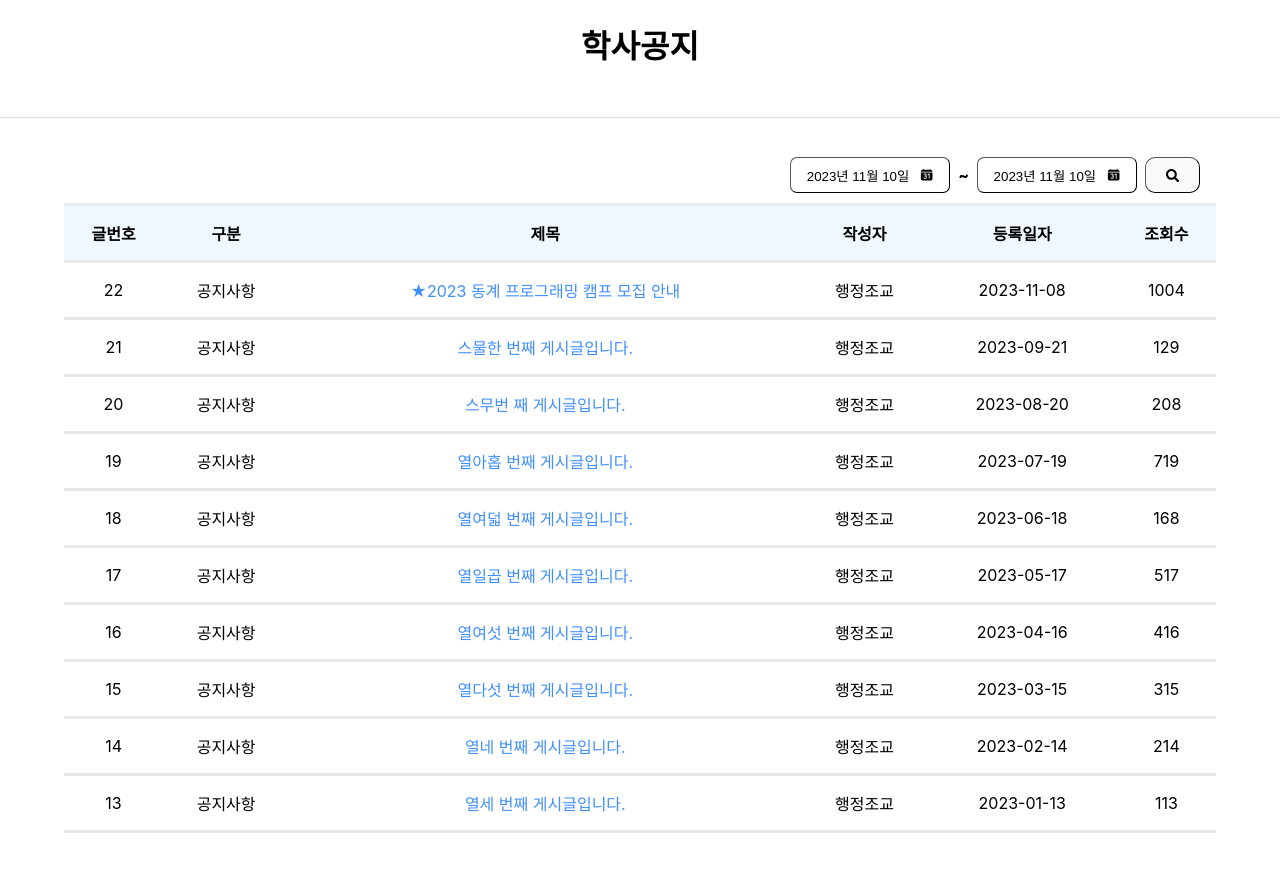
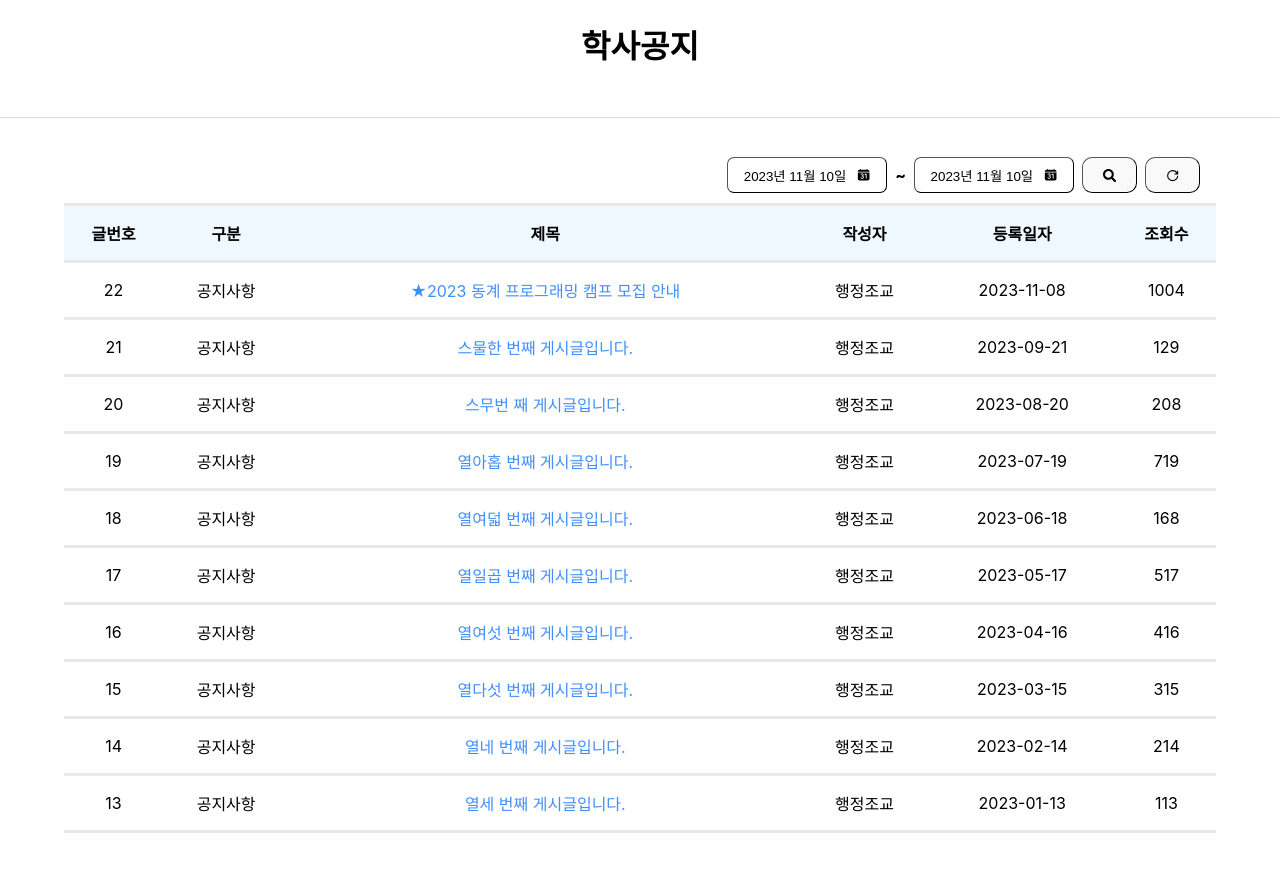
Before and after one commit to anjdal713/renewel, a React (Create React App) app: page / in a window 1280 px wide. Built offline with nearby package versions, Linux system fonts and the light colour scheme.

Commit message:
기간설정 오류해결
DatePicker을 이용한 기간설정 오류해결

```diff
--- a/src/page/post/DatePicker.css
+++ b/src/page/post/DatePicker.css
@@ -1,4 +1,4 @@
-.search-button {
+.button {
     width: 55px;
     padding: 7px;
     background-color: rgb(250, 249, 249);
@@ -6,7 +6,7 @@
     margin-left: 8px;
     border-width: 1px;
 }
-.search-icon{
+.icon{
     padding-top: 4px;
 }
 .search-bar {
--- a/src/page/post/PostList.js
+++ b/src/page/post/PostList.js
@@ -8,6 +8,7 @@ import Pagination from 'react-js-pagination';
 import './Paging.css'
 import CustomDatePicker from "./DatePicker";
 import { FaSearch } from "react-icons/fa";
+import { GrPowerReset } from "react-icons/gr";
 
 const PostList = props => {
     const [ dataList, setDataList ] = useState([]);
@@ -16,25 +17,29 @@ const PostList = props => {
     const [startDate, setStartDate] = useState(new Date());
     const [endDate, setEndDate] = useState(new Date());
     const [postPerPage] = useState(10);
+    const [tempList, setTempList] = useState([]);
 
     const indexOfLastPost = page*postPerPage;
     const indexOfFirstPost = indexOfLastPost - postPerPage;
 
     useEffect(() => {
         setDataList(postList);
-    }, [])
+        setTempList(postList);
+    }, [tempList])
 
     useEffect(() => {
         setCurrentPosts(dataList.slice(indexOfFirstPost, indexOfLastPost));
     }, [indexOfFirstPost, indexOfLastPost, page, dataList])
+
+    const dateToString = (date) => {
+        return date.getFullYear() + '-' + (date.getMonth() + 1).toString().padStart(2, '0') + '-' + date.getDate().toString().padStart(2, '0')
+    }
 
     const handlePageChange = (page) => {
         setPage(page);
     };
 
     const handleTitleClick = (item) => {
-        // 클릭 시 readCount 증가
-
         const updatedList = currentPosts.map((post) => {
             if (post.no === item.no) {
                 if(localStorage.getItem(item.no) != null){
@@ -51,20 +56,15 @@ const PostList = props => {
         setDataList(updatedList);
     };
 
-    const dateToString = (date) => {
-        return date.getFullYear() + '-' + (date.getMonth() + 1).toString().padStart(2, '0') + '-' + date.getDate().toString().padStart(2, '0')
-    }
-
     const handleSearchClick = () => {
-        // 검색 버튼 클릭 시 실행되는 코드
-        console.log('startDate:', dateToString(startDate));
-        console.log('endDate:', dateToString(endDate));
-
-        // 이후 추가로 필요한 작업을 수행할 수 있습니다.
         const filteredData = dataList.filter((item) => {
             return item.createDate >= dateToString(startDate) && item.createDate <= dateToString(endDate);
         });
-        setCurrentPosts(filteredData);
+        setDataList(filteredData);
+    };
+
+    const handleReturnClick = () => {
+        setDataList(tempList);
     };
 
     return (
@@ -73,8 +73,11 @@ const PostList = props => {
             <CustomDatePicker selectedDate={startDate} setSelectedDate={setStartDate} />
             <span className="date-separator"><b>~</b></span>
             <CustomDatePicker selectedDate={endDate} setSelectedDate={setEndDate} />
-            <button className="search-button" disabled={startDate > endDate} onClick={handleSearchClick}>
-            <FaSearch className="search-icon" />
+            <button className="button" disabled={startDate > endDate} onClick={handleSearchClick}>
+            <FaSearch className="icon" />
+            </button>
+            <button className="button" onClick={handleReturnClick}>
+            <GrPowerReset className="icon"/>
             </button>
         </div>
         <CommonTable headersName={['글번호', '구분', '제목', '작성자', '등록일자', '조회수']}>
@@ -94,9 +97,8 @@ const PostList = props => {
                     style={{
                         textDecoration: 'none',
                         color: '#408FFF',
-                        //color: 'blue',
-                        borderBottom: '1.5px solid transparent', // 초기에는 투명한 밑줄
-                        transition: 'border-color 0.3s', // 부드러운 효과를 위한 트랜지션
+                        borderBottom: '1.5px solid transparent',
+                        transition: 'border-color 0.3s',
                     }}
                     onMouseOver={(e) => (e.target.style.borderBottom = '1.5px solid black')}
                     onMouseOut={(e) => (e.target.style.borderBottom = '1.5px solid transparent')}
```
